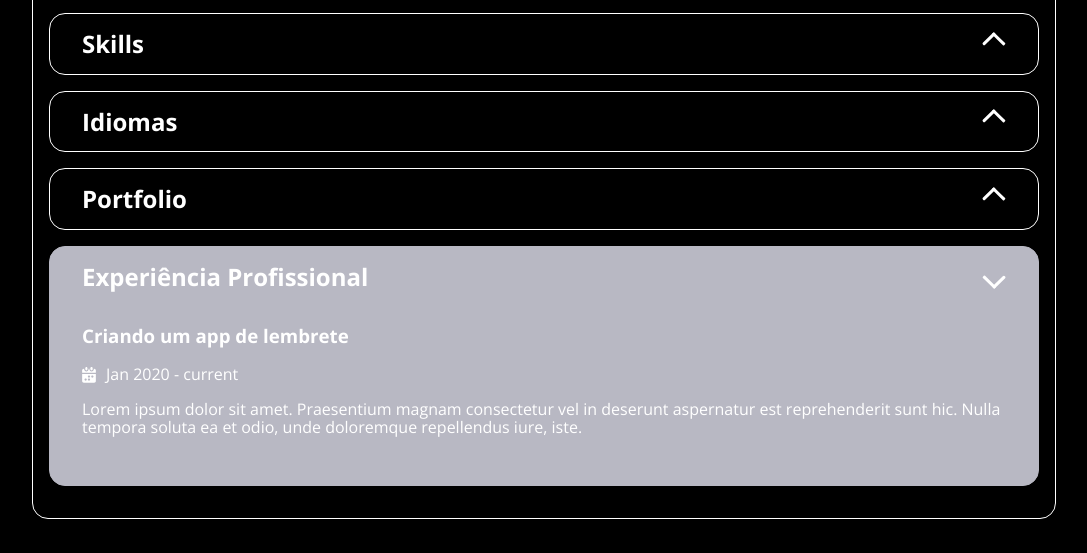
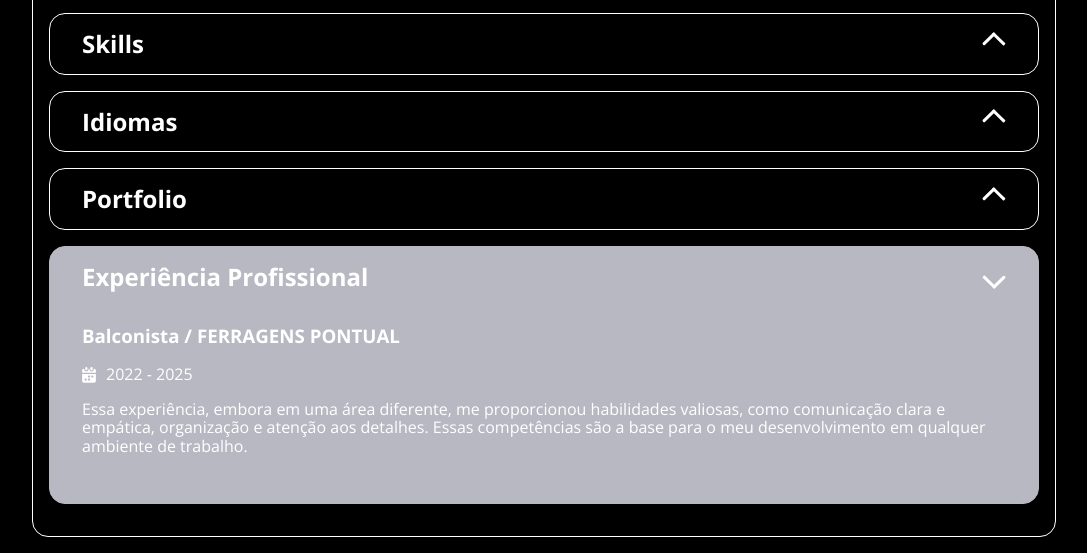
Before and after one commit to SamuelSNTS04/Portfolio, a plain HTML site: page index.html in a window 1280 px wide. Both pictures are taken after a click on the button "Experiência Profissional". Shown: the part 344-897 px from the top of the page, without its empty margins (96-1183 px from the left). Drawn offline with nearby package versions, Linux system fonts and the light colour scheme.

Commit message:
Atualizando a Experiência Profissional

```diff
--- a/assets/js/main.js
+++ b/assets/js/main.js
@@ -59,6 +59,20 @@ function updatePortfolio(profileData) {
     .join('');
 }
 
+function updateProfessionalExperience(profileData) {
+    const professionalExperience = document.getElementById('profile.professionalExperience');
+
+    professionalExperience.innerHTML = profileData.professionalExperience.map(experience =>
+        `<li>
+            <h3 class="title">${experience.name}</h3>
+            <p class="period">${experience.period}</p>
+            <p>
+              ${experience.description}
+            </p>
+        </li>`)
+        .join('');
+}
+
 (async () => {
     const profileData = await fetchProfileData();
     updateProfileData(profileData);
@@ -66,4 +80,5 @@ function updatePortfolio(profileData) {
     updateHardSkills(profileData);
     updateLanguages(profileData);
     updatePortfolio(profileData);
+    updateProfessionalExperience(profileData);
 })()
--- a/data/profile.json
+++ b/data/profile.json
@@ -67,19 +67,9 @@
   ],
   "professionalExperience": [
     {
-      "name": "Arquiteto de software / S3 BANK",
-      "period": "2022 - até o momento",
-      "description": "É um prazer trabalhar ao lado de tantos profissionais excepcionais e construir tantas inovações de mercado."
-    },
-    {
-      "name": "Software Engineering Lead / DIO",
-      "period": "2021 - 2022",
-      "description": "Foi um grande prazer fazer parte deste time fantástico e poder contribuir com a transformação de tantas vidas."
-    },
-    {
-      "name": "CEO / Brain Machine",
-      "period": "2016 - 2021",
-      "description": "Anos incríveis ao lado de pessoas maravilhosas ajudando muitas empresas por todo o mundo."
+      "name": "Balconista / FERRAGENS PONTUAL",
+      "period": "2022 - 2025",
+      "description": "Essa experiência, embora em uma área diferente, me proporcionou habilidades valiosas, como comunicação clara e empática, organização e atenção aos detalhes. Essas competências são a base para o meu desenvolvimento em qualquer ambiente de trabalho."
     }
   ]
 }
--- a/index.html
+++ b/index.html
@@ -101,15 +101,7 @@
       </button>
 
       <div class="content">
-        <ul class="experience">
-          <li>
-            <h3 class="title">Criando um app de lembrete</h3>
-            <p class="period">Jan 2020 - current</p>
-            <p>
-              Lorem ipsum dolor sit amet. Praesentium magnam consectetur vel in deserunt aspernatur est reprehenderit
-              sunt hic. Nulla tempora soluta ea et odio, unde doloremque repellendus iure, iste.
-            </p>
-          </li>
+        <ul class="experience" id="profile.professionalExperience">
         </ul>
       </div>
     </section>
```
